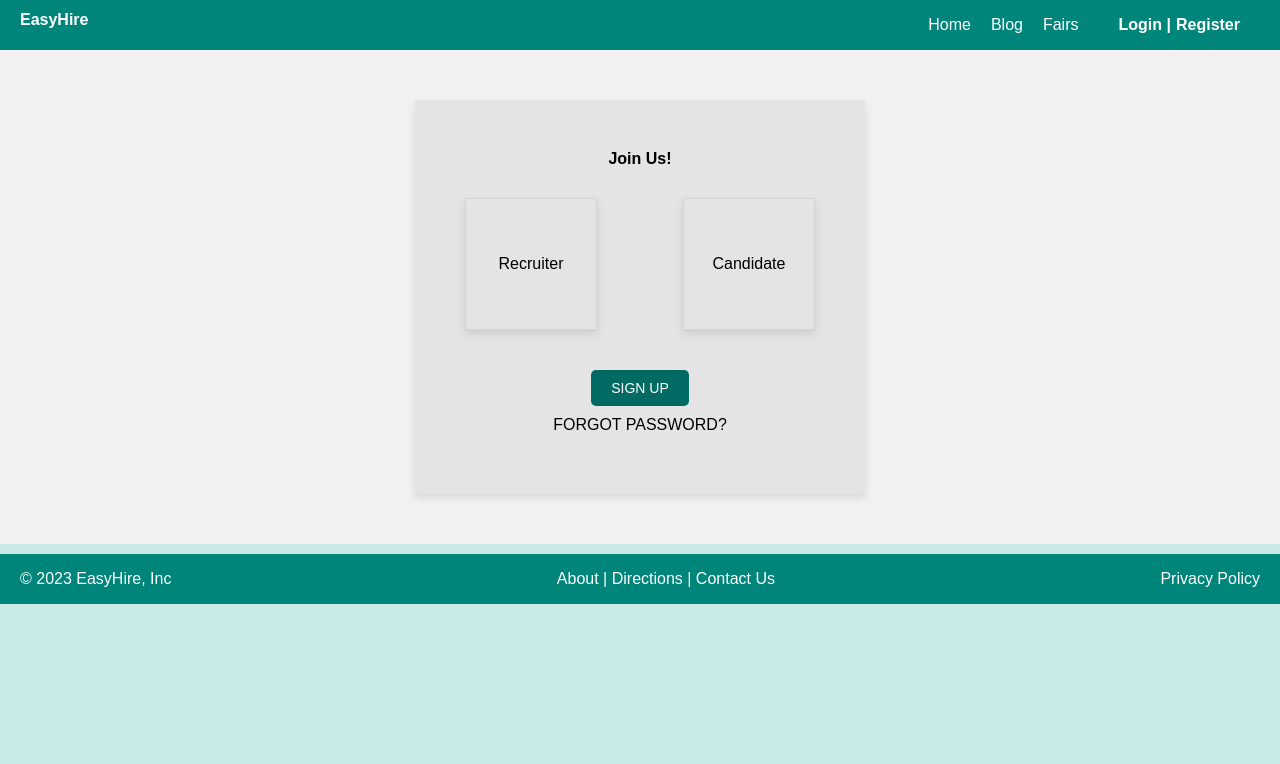
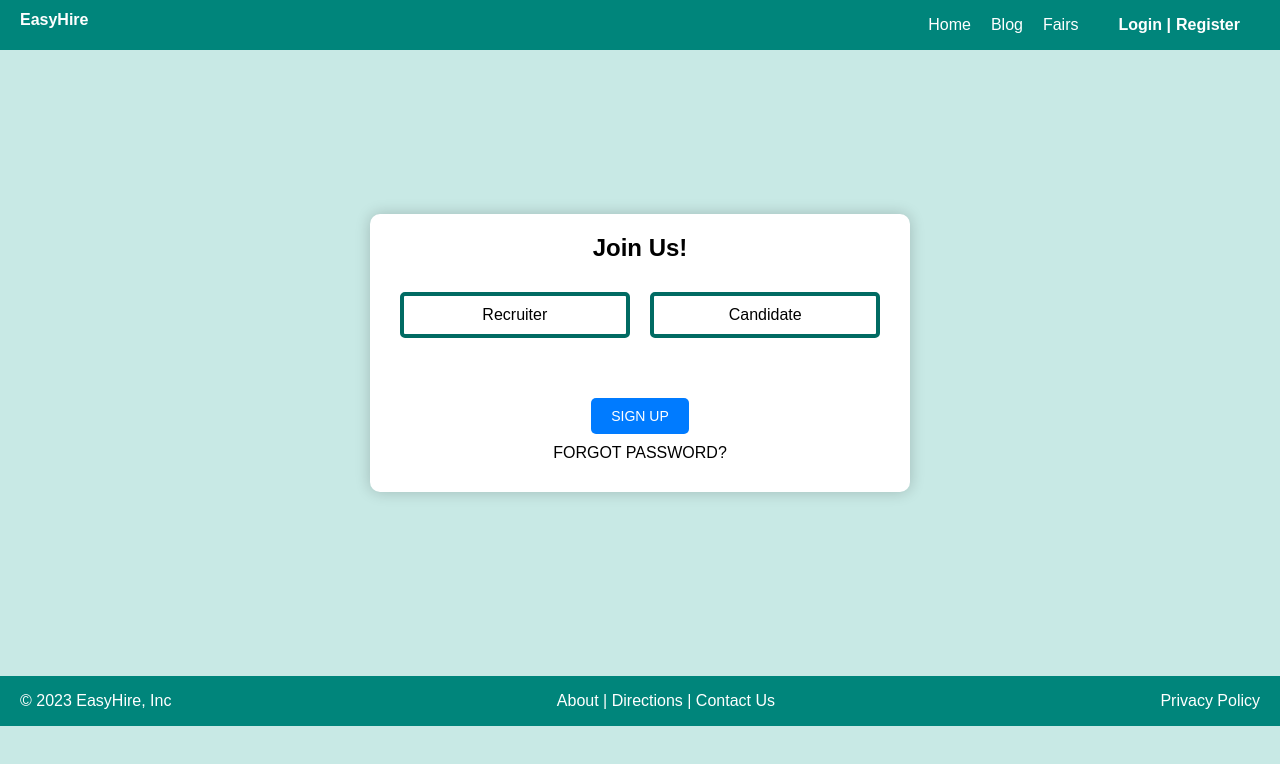
Before and after one commit to Pranav-Vishwanatham/EasyHire, a React (Create React App) app: page /register in a window 1280 px wide. Shown: the top 764 px of the page. Built offline with nearby package versions, Linux system fonts and the light colour scheme.

Commit message:
deleted Node_mdodules/updated css

```diff
--- a/src/css/Candidateform.css
+++ b/src/css/Candidateform.css
@@ -9,15 +9,17 @@
 form {
   display: flex;
   flex-direction: column;
-    width: 300px;
+  width: 350px;
   margin: 20px auto;
   padding: 20px;
-    /* border: 1px solid #e0e0e0; */
-    /* border-radius: 5px; */
-    /* box-shadow: 0px 2px 4px rgba(0, 0, 0, 0.1); */
+  border: 4px solid #016b63;
+  border-radius: 5px;
+  box-shadow: 0px 2px 4px rgba(0, 0, 0, 0.1);
 }
 
-input, textarea, button {
+input,
+textarea,
+button {
   padding: 10px;
   margin-bottom: 10px;
   border: 1px solid #e0e0e0;
@@ -27,19 +29,19 @@ input, textarea, button {
 
 button {
   cursor: pointer;
-    background-color: #007bff;
+  background-color: #016b63;
   color: #ffffff;
   border: none;
   transition: background-color 0.2s;
 }
 
 button:hover {
-    background-color: #0056b3;
+  background-color: #016b63;
 }
 
 .submission-status {
   margin-top: 10px;
-    color: green;
+  color: #016b63;
   font-weight: bold;
 }
 
--- a/src/css/register.css
+++ b/src/css/register.css
@@ -1,64 +1,102 @@
+/* General container styles */
 .register-container {
   display: flex;
   justify-content: center;
   align-items: center;
-    height: auto;
-    background-color: #f1f1f1;
+  min-height: 36rem;
+  background-color: #c8e9e5;
+  padding: 20px;
+
+  /* position: relative;
+    top: 50%;
+    left: 50%;
+    transform: translate(-50%, -50%); */
 }
 
 .register-card {
-    display: flex;
-    flex-direction: column;
-    align-items: center;
-    padding: 50px;
-    box-shadow: 0 4px 8px rgba(0, 0, 0, 0.1);
-    width: 350px;
-    margin: 50px auto;
-    background-color: rgb(229, 228, 228);
+  width: 500px; /* card width */
+  background-color: #fff;
+  box-shadow: 0px 0px 15px rgba(0, 0, 0, 0.2); /* subtle shadow for card */
+  padding: 20px;
+  border-radius: 10px;
+  text-align: center;
 }
 
-
-.header {
-    font-size: 48px;
-    margin-bottom: 30px;
+/* Header styling */
+.register-card > div:first-child {
+  font-size: 24px;
+  margin-bottom: 20px;
 }
 
 .selection {
   display: flex;
   justify-content: space-between;
-    width: 100%;
-    margin: 20px 0;
+  margin-bottom: 20px;
+  padding: 10px;
+}
 
+.role {
+  width: 42%; /* slightly less than half to give space in between */
+  padding: 10px;
+  border: 4px solid #016b63;
+  border-radius: 5px;
+  cursor: pointer;
+  transition: background-color 0.3s;
+}
+
+.role:hover {
+  background-color: #e9e9e9; /* light gray background on hover */
 }
 
 .button {
   padding: 10px 20px;
-    cursor: pointer;
-    margin: 10px;
+  background-color: #007bff; /* deep blue color */
+  color: #fff;
   border: none;
   border-radius: 5px;
-    background-color: #016b63;
+  cursor: pointer;
+  margin-top: 20px;
+  transition: background-color 0.3s;
 }
 
 .button:hover {
-    background-color:#016b63 ;
+  background-color: #0056b3; /* darker shade of blue on hover */
 }
 
-.role {
-    width: 130px;
-    height: 130px;
-    display: flex;
-    justify-content: center;
-    align-items: center;
-    border: 1px solid #d4d4d4;
-    box-shadow: 0 4px 8px rgba(0, 0, 0, 0.1);
-    cursor: pointer;
+button:focus {
+  outline: none;
 }
 
-.role:hover {
-    background-color: #f6f6f6;
+.register-frgt-pswrd {
+  margin-top: 20px;
+  color: #007bff;
+  cursor: pointer;
+  text-decoration: underline;
+  font-size: 15px;
 }
 
-.role::before{
-    background-color: #016b63;
+.remove {
+  color: #016b63;
 }
+
+.error-message {
+  color: red;
+  font-size: 12px;
+}
+
+.align-footer {
+  display: flex;
+  justify-content: space-around;
+  align-items: center;
+  position: relative;
+  width: 100%;
+}
+
+Footer {
+  display: flex;
+  justify-content: space-between;
+  align-items: center;
+  background-color: #00857b; /* Background color for the header */
+  padding: 0px 20px;
+  color: white; /* Text color for the header */
+}
```
Lines whose indentation alone changed are shown as unchanged.
